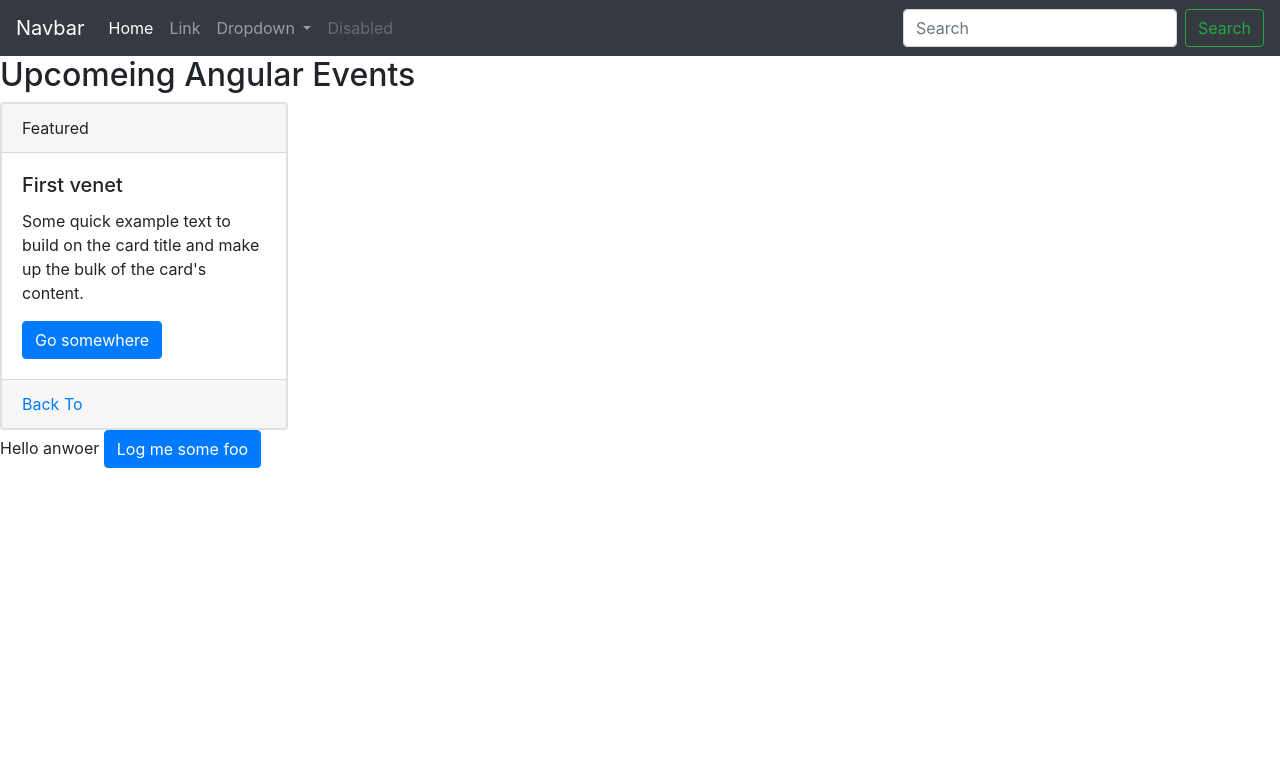
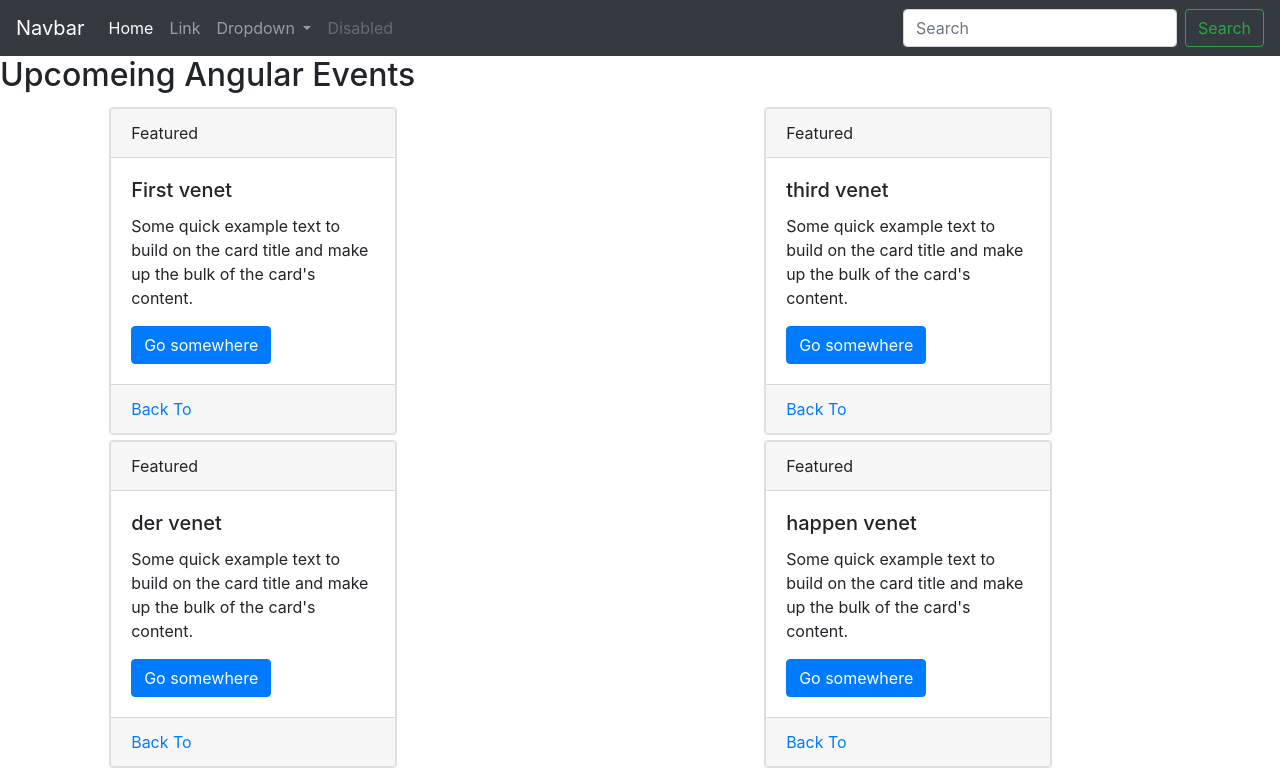
Before and after one commit to anowereng/pluralsight_angular_fundamentals, an Angular app in the folder pluralsight-angular-fundamental/: page /events in a window 1280 px wide. Shown: the top 771 px of the page. Built offline with nearby package versions, Linux system fonts and the light colour scheme.

Commit message:
repeat use

```diff
--- a/pluralsight-angular-fundamental/src/app/events/events-list.component.html
+++ b/pluralsight-angular-fundamental/src/app/events/events-list.component.html
@@ -1,5 +1,14 @@
 
 <h2>Upcomeing Angular Events</h2>
-<event-thumbnail [event]="event1" #thumbnail (eventClick)="handleEventClick($event)"></event-thumbnail>
-{{thumbnail.welcomemessage}}
-<button class="btn btn-primary" (click)="thumbnail.clickBackToList()">Log me some foo</button>
+<div class="row">
+    <div class="col-md-5 offset-1 top-md" *ngFor="let event of events">
+        <event-thumbnail [event]="event"  #thumbnail (eventClick)="handleEventClick($event)">
+        </event-thumbnail>
+  </div>
+</div>
+
+
+<!--
+ {{thumbnail.welcomemessage}}
+
+ <button class="btn btn-primary" (click)="thumbnail.clickBackToList()">Log me some foo</button>  -->
--- a/pluralsight-angular-fundamental/src/app/events/events-list.component.ts
+++ b/pluralsight-angular-fundamental/src/app/events/events-list.component.ts
@@ -2,15 +2,49 @@ import { Component } from '@angular/core';
 
 @Component({
   selector: 'event-list',
-  templateUrl: '../events/events-list.component.html'
+  templateUrl: '../events/events-list.component.html',
+  styles: [`
+    .top-md{
+      margin-top:5px;
+      max-width:200;
+      max-height:100;
+    }
+  `]
 })
 export class EventsListComponent {
-  event1 = {
+  events: any = [
+    {
     id: 123,
     name: 'First venet',
     date: '01-04-1990',
     desctiption:'Some quick example text to build on the card title and make up the bulk of the card\'s content.'
-  }
+    },
+    {
+      id: 456,
+      name: 'third venet',
+      date: '01-04-1990',
+      desctiption:'Some quick example text to build on the card title and make up the bulk of the card\'s content.'
+    },
+    {
+      id: 789,
+      name: 'der venet',
+      date: '01-04-1990',
+      desctiption:'Some quick example text to build on the card title and make up the bulk of the card\'s content.'
+    },
+    {
+      id: 996,
+      name: 'happen venet',
+      date: '01-04-1990',
+      desctiption:'Some quick example text to build on the card title and make up the bulk of the card\'s content.'
+    },
+    {
+      id: 741,
+      name: 'Last venet',
+      date: '01-04-1990',
+      desctiption:'Some quick example text to build on the card title and make up the bulk of the card\'s content.'
+    }
+
+  ]
   handleEventClick(data) {
     console.log(data);
   }
```
